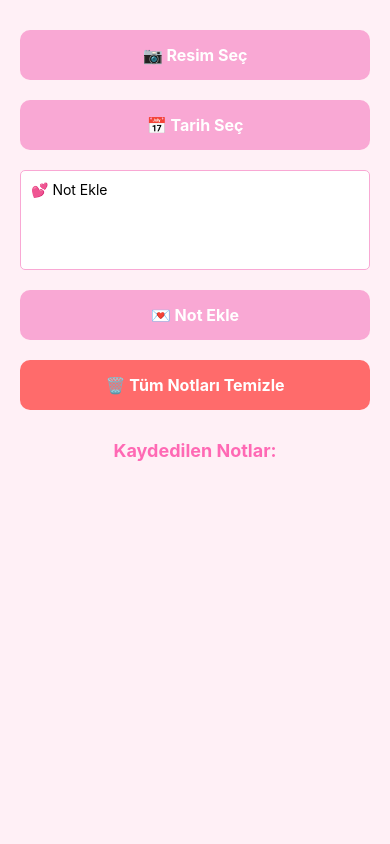
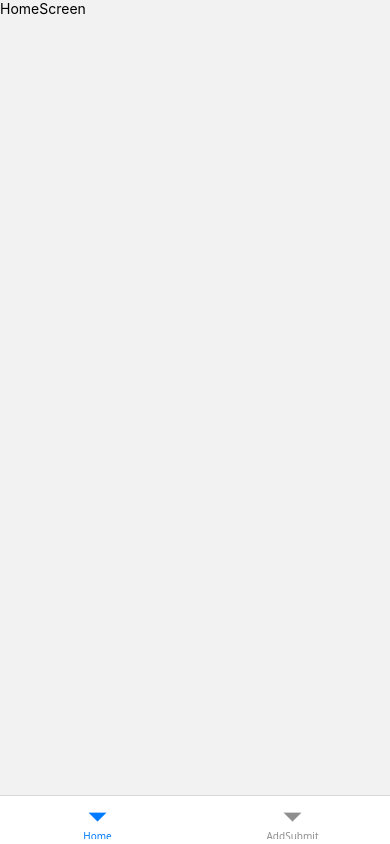
Before and after one commit to KursadEren/DearApp, a React Native app: screen / in a window 390 px wide. Built offline with nearby package versions, Linux system fonts and the light colour scheme.

Commit message:
Battom Tabs v2

```diff
--- a/App.js
+++ b/App.js
@@ -4,15 +4,24 @@ import { NavigationContainer } from '@react-navigation/native'
 import { createNativeStackNavigator } from '@react-navigation/native-stack'
 import HomeScreen from './src/HomeScreen';
 import AddSubmit from './src/AddSubmit';
-
+import { createBottomTabNavigator } from '@react-navigation/bottom-tabs';
+const Tab = createBottomTabNavigator();
 const Stack = createNativeStackNavigator();
+function MyTabs() {
+  return (
+    <Tab.Navigator screenOptions={{headerShown:false}}>
+      <Tab.Screen name="Home" component={HomeScreen} />
+      <Tab.Screen name="AddSubmit" component={AddSubmit} />
+    </Tab.Navigator>
+  );
+}
 
 export default function App() {
   return (
     <NavigationContainer >
-      <Stack.Navigator initialRouteName='Submit' screenOptions={{headerShown:false}}>
-        <Stack.Screen name="Home" component={HomeScreen} />
-        <Stack.Screen name="Submit" component={AddSubmit} />
+      <Stack.Navigator initialRouteName='MyTabs' screenOptions={{headerShown:false}}>
+
+        <Stack.Screen name="MyTabs" component={MyTabs} />
       </Stack.Navigator>
     </NavigationContainer>
 
--- a/package.json
+++ b/package.json
@@ -24,8 +24,10 @@
     "react": "18.3.1",
     "react-native": "0.76.2",
     "react-native-gesture-handler": "~2.20.2",
+    "react-native-reanimated": "~3.16.1",
     "react-native-safe-area-context": "4.12.0",
-    "react-native-screens": "~4.0.0"
+    "react-native-screens": "~4.0.0",
+    "react-native-vector-icons": "^10.2.0"
   },
   "devDependencies": {
     "@babel/core": "^7.20.0"
```
Also changed, not shown: 1 other file (tests, documents, lock files or other folders).
